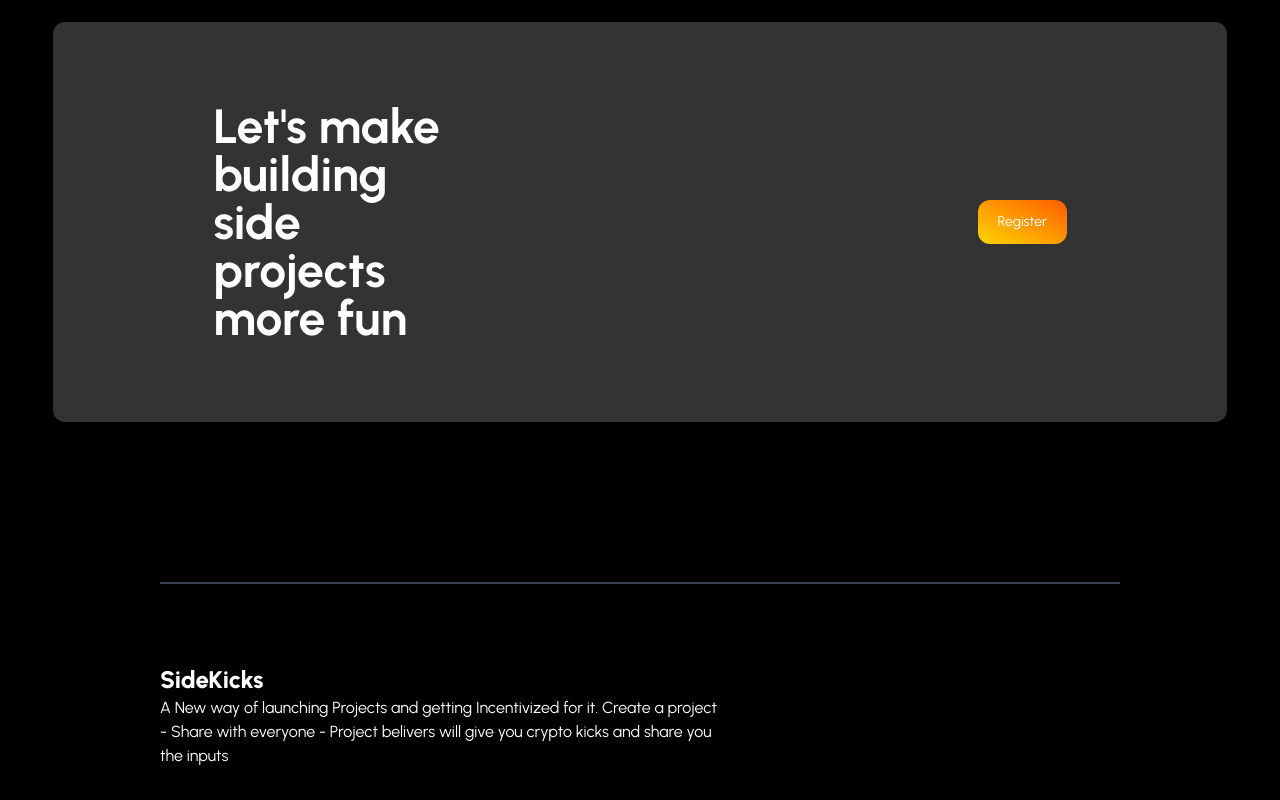
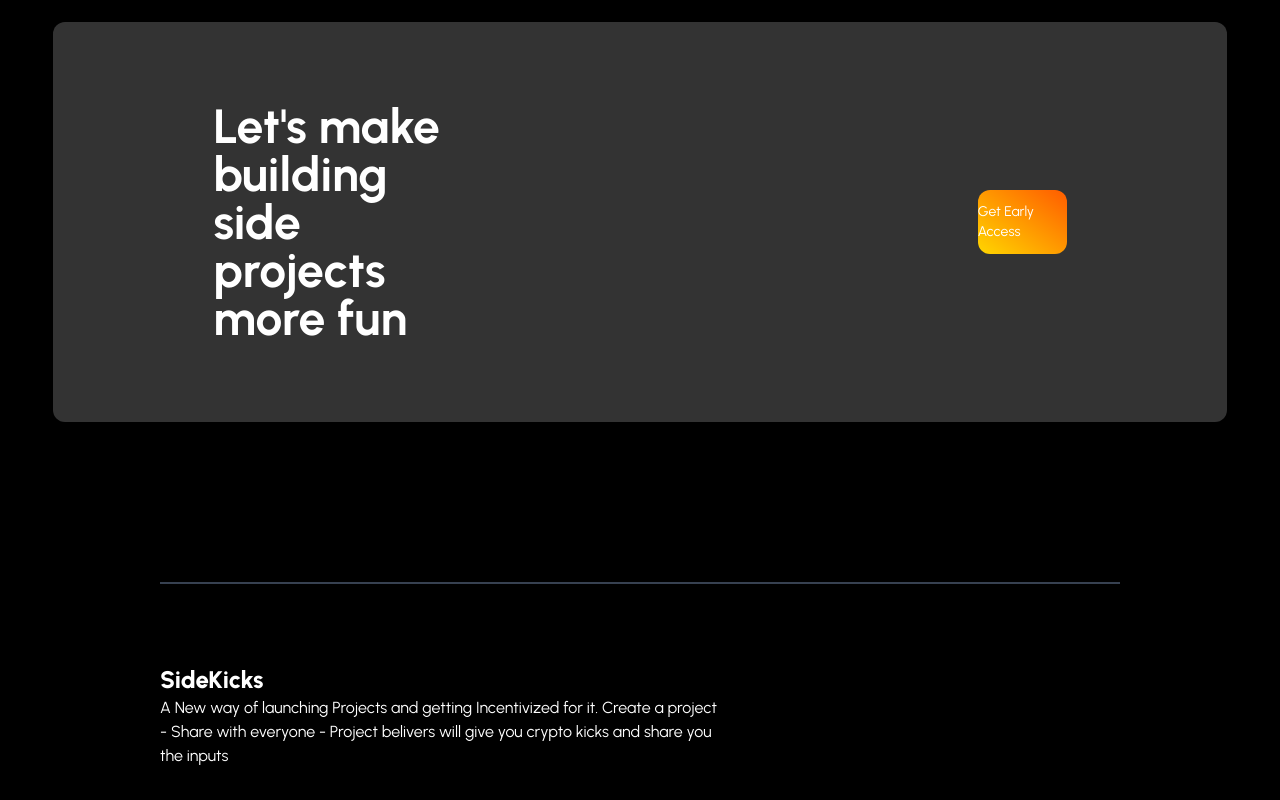
Before and after one commit to sk1122/sidekicks-frontend, a Next.js app: page / in a window 1280 px wide. Shown: the part 2790-3590 px from the top of the page. Built offline with nearby package versions, Linux system fonts and the light colour scheme.

Commit message:
Small Changes

```diff
--- a/components/CTA.tsx
+++ b/components/CTA.tsx
@@ -7,7 +7,7 @@ const CTA = () => {
 					</div>
 				</div>
                 <div className="h-full w-full px-16 lg:px-40 flex justify-center lg:justify-end items-center mt-10 lg:mt-0">
-					<a href='https://tally.so/r/wdG5N3' target='_blank' className="w-1/3 bg-gradient-to-tr from-[#FFD600] to-[#FF5C00] flex justify-center items-center text-white rounded-xl py-3 text-sm">Register</a>
+					<a href='https://tally.so/r/wdG5N3' target='_blank' className="w-1/3 bg-gradient-to-tr from-[#FFD600] to-[#FF5C00] flex justify-center items-center text-white rounded-xl py-3 text-sm">Get Early Access</a>
                 </div>
             </div>
     )
```
